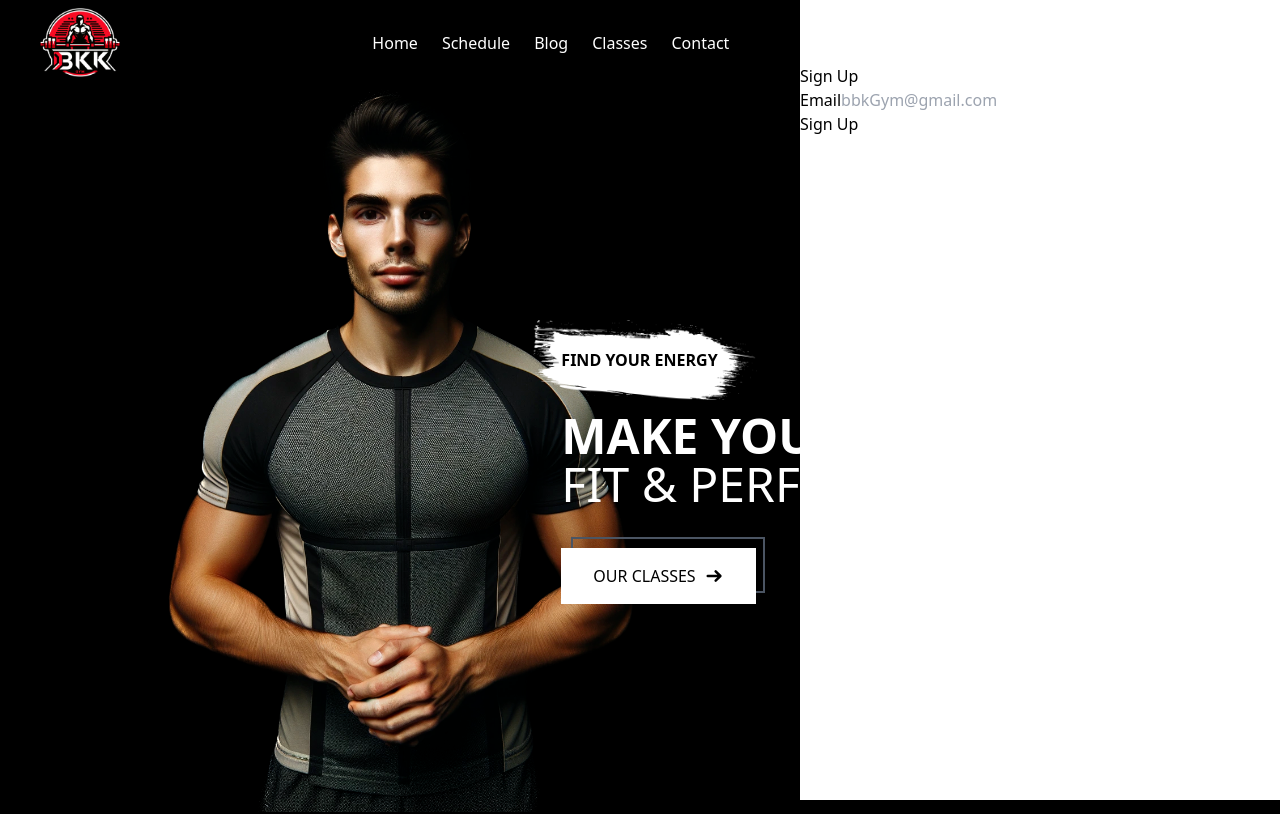
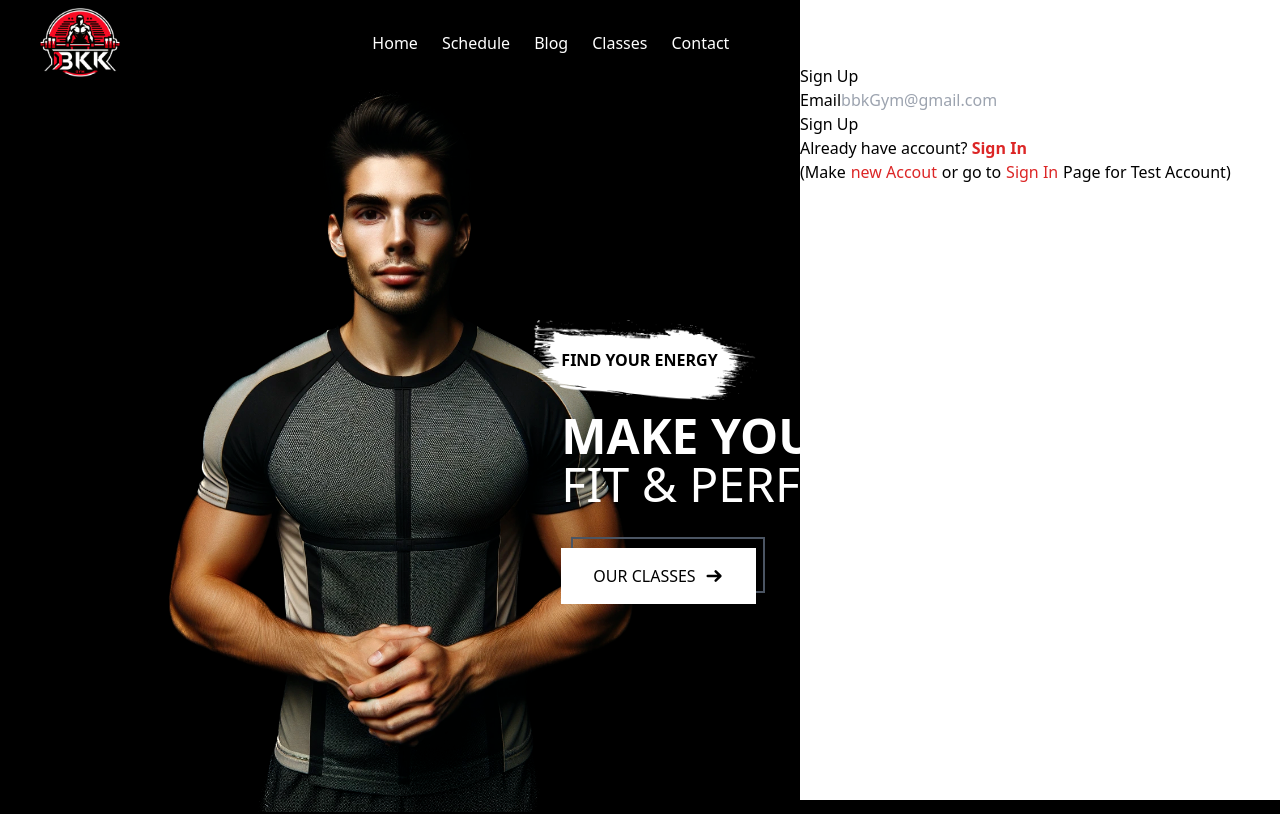
Before and after one commit to OnigiriKing/new-project, a React (Create React App) app: page / in a window 1280 px wide. Shown: the top 814 px of the page. Built offline with nearby package versions, Linux system fonts and the light colour scheme.

Commit message:
Style update

```diff
--- a/src/components/headerComp/Header.Login/Login.jsx
+++ b/src/components/headerComp/Header.Login/Login.jsx
@@ -10,8 +10,13 @@ export default function Login() {
           </div>
           <button>Sign Up</button>
           <div>
-            <h3></h3>
-            <p></p>
+            <h3>
+              Already have account? <b class="text-red-600">Sign In</b>
+            </h3>
+            <h4 class="flex gap-[.3rem]">
+              (Make <p class="text-red-600">new Accout</p> or go to
+              <p class="text-red-600">Sign In</p> Page for Test Account)
+            </h4>
           </div>
         </div>
       </div>
```
Also changed, not shown: src/dist/style.css.
